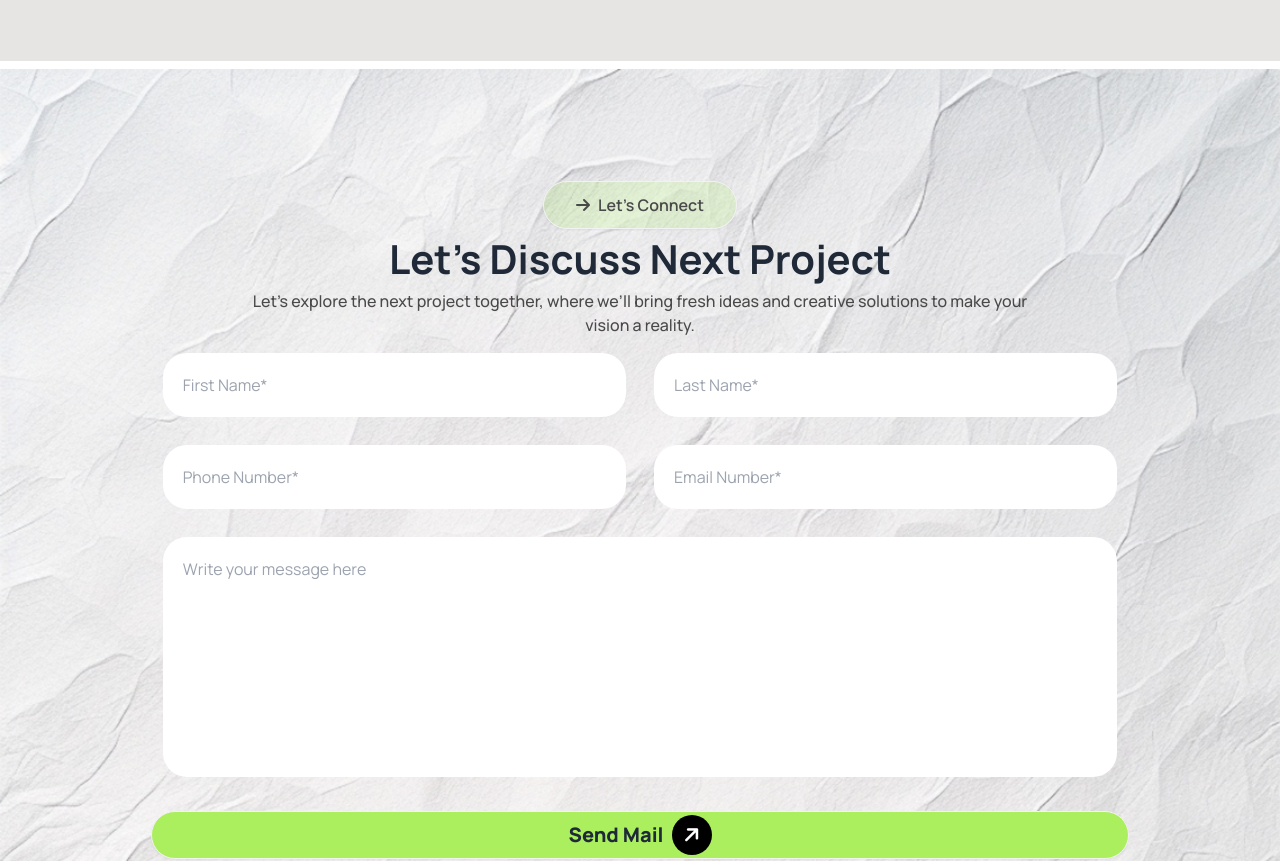
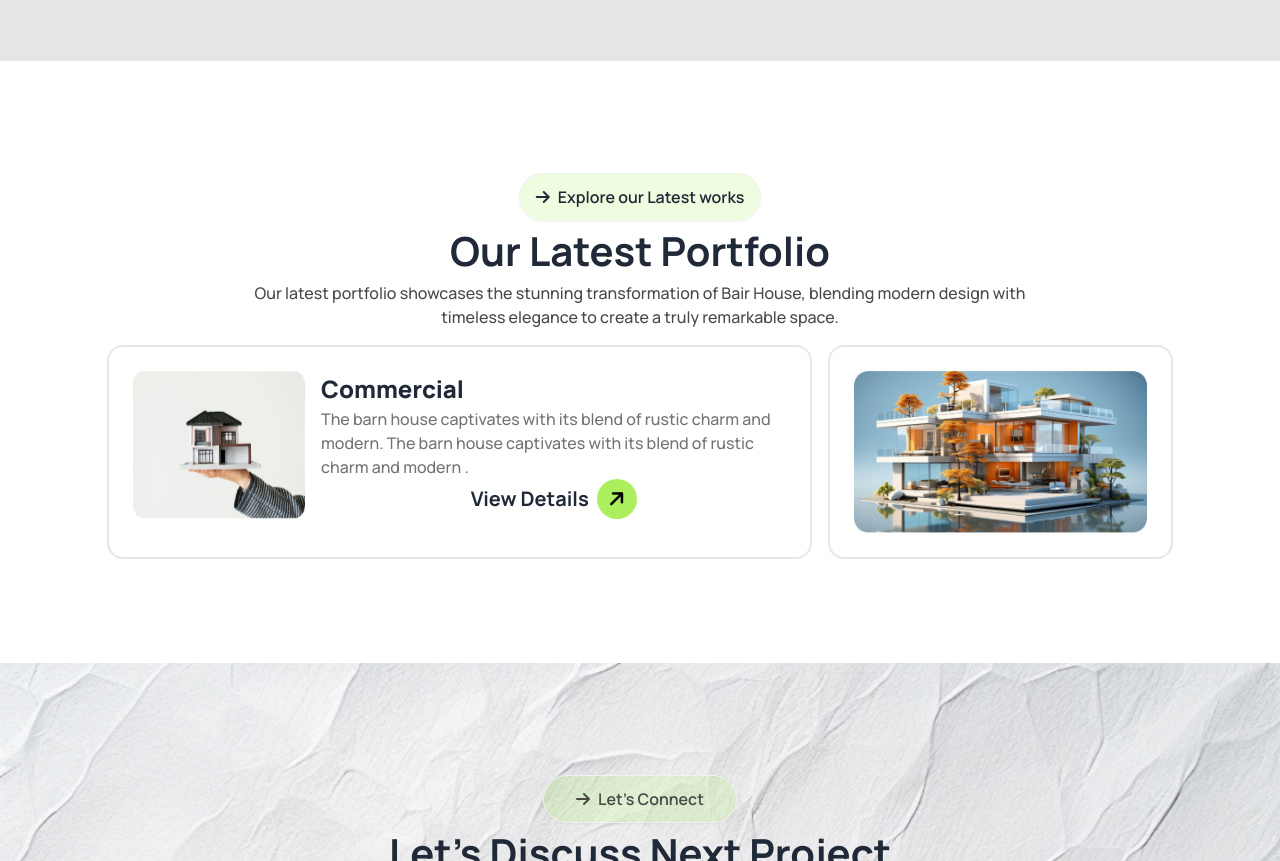
Before and after one commit to alamin20cse/assignment-3, a plain HTML site: page index.html in a window 1280 px wide. Shown: the part 1995-2856 px from the top of the page. Drawn offline with nearby package versions, Linux system fonts and the light colour scheme.

Commit message:
challange part -half complet

```diff
--- a/index.html
+++ b/index.html
@@ -297,6 +297,63 @@
 
 <!-- challange part================================================================= -->
 
+<!-- section-4 -->
+ <section class="bg-[#FFFFFF]">
+
+    <!-- div main -->
+     <div class="w-10/12 mx-auto py-24">
+
+       <!-- text-div-up -->
+        <div class="text-center my-4">
+             <!-- button -->
+             <div class=" flex justify-center">
+                <a class="btn rounded-3xl bg-[#ABEF5F33] text-[800] text-[16px] " href=""><i class="fa-solid fa-arrow-right"></i>Explore our Latest works</a>
+
+               </div>
+               <h1 class="text-[40px] font-[700]">Our Latest Portfolio</h1>
+               <p class="w-9/12 mx-auto font-[500] text-[#494949] text-[16px]">Our latest portfolio showcases the stunning transformation of Bair House, blending modern design with timeless elegance to create a truly remarkable space.</p>
+
+
+        </div>
+
+        <!-- challange-div1 -->
+         <div class="grid lg:grid-cols-3 grid-cols-1 gap-4">
+            <div class="col-span-2 p-6 border-2 rounded-2xl">
+                <!-- sub-div -->
+                 <div class="flex flex-col lg:flex-row  gap-4 ">
+                    <!-- sub-div-1 -->
+                     <div class="w-96">
+                        <img src="assets/img1.png" alt="" class="h-full w-full">
+                     </div>
+                     <!-- sub-div-2 -->
+                      <div>
+                        <h1 class="font-[800] text-[24px]">Commercial</h1>
+                        <p class="text-[16px] font-[500] text-[#737373]">The barn house captivates with its blend of rustic charm and modern. The barn house captivates with its blend of rustic charm and modern .</p>
+                        <!-- btn -->
+                        <div class="flex justify-start lg:justify-center">
+                            <a class="flex items-center bg-transparent font-bold text-[20px]" href="#">
+                                View Details
+                                <i class="fa-solid fa-arrow-right flex items-center justify-center bg-[#ABEF5F] text-black w-10 h-10 rounded-[20px] -rotate-45 ml-2"></i>
+                            </a>
+                        </div>
+
+
+                      </div>
+
+
+                 </div>
+
+            </div>
+            <div class="p-6 border-2 rounded-2xl">
+                <img src="assets/img2.png" alt="" class="w-full">
+
+            </div>
+
+         </div>
+     </div>
+
+ </section>
+
 
 
 <!-- section-5 -->
```
